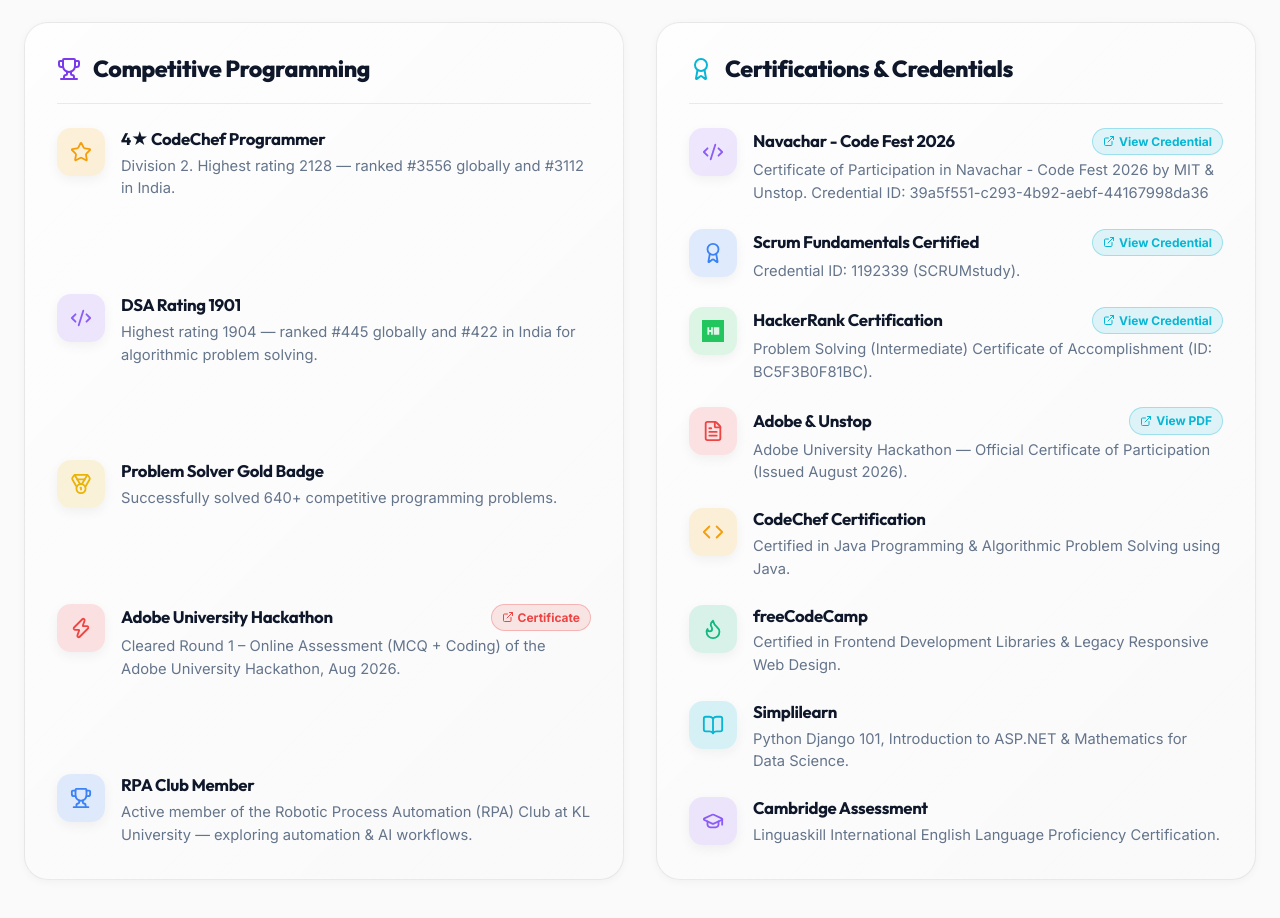
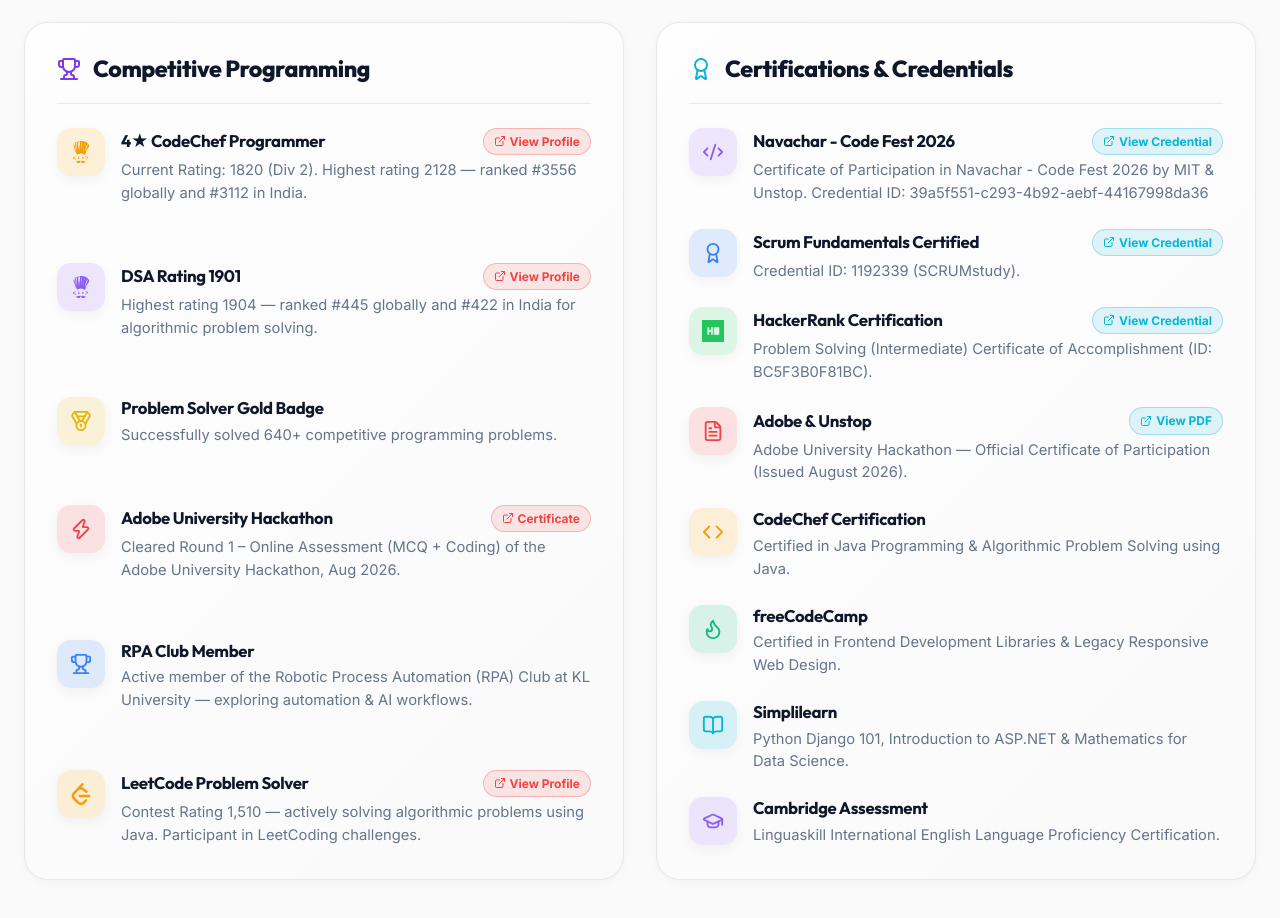
Before and after one commit to satyamkumarkapri/SatyamKapriPortfolio, a React (Vite) app: page / in a window 1280 px wide. Shown: the part 9160-10078 px from the top of the page. Built offline with nearby package versions, Linux system fonts and the light colour scheme.

Commit message:
Add Leetcode and update Codechef achievements

```diff
--- a/src/components/Achievements.tsx
+++ b/src/components/Achievements.tsx
@@ -1,6 +1,6 @@
 import React from 'react';
 import { Trophy, Award, Star, Code2, Medal, Zap, ExternalLink, FileText, Code, Flame, BookOpen, GraduationCap } from 'lucide-react';
-import { SiHackerrank } from 'react-icons/si';
+import { SiHackerrank, SiLeetcode, SiCodechef } from 'react-icons/si';
 import './Achievements.css';
 
 interface ShowcaseItem {
@@ -18,19 +18,23 @@
   const compItems: ShowcaseItem[] = [
     {
       id: 1,
-      icon: Star,
+      icon: SiCodechef,
       title: '4★ CodeChef Programmer',
-      desc: 'Division 2. Highest rating 2128 — ranked #3556 globally and #3112 in India.',
+      desc: 'Current Rating: 1820 (Div 2). Highest rating 2128 — ranked #3556 globally and #3112 in India.',
       badgeBg: 'rgba(245, 158, 11, 0.15)',
-      iconColor: '#F59E0B'
+      iconColor: '#F59E0B',
+      linkUrl: 'https://www.codechef.com/users/kl_2500031975',
+      linkLabel: 'View Profile'
     },
     {
       id: 2,
-      icon: Code2,
+      icon: SiCodechef,
       title: 'DSA Rating 1901',
       desc: 'Highest rating 1904 — ranked #445 globally and #422 in India for algorithmic problem solving.',
       badgeBg: 'rgba(139, 92, 246, 0.15)',
-      iconColor: '#8B5CF6'
+      iconColor: '#8B5CF6',
+      linkUrl: 'https://www.codechef.com/users/kl_2500031975',
+      linkLabel: 'View Profile'
     },
     {
       id: 3,
@@ -57,6 +61,16 @@
       desc: 'Active member of the Robotic Process Automation (RPA) Club at KL University — exploring automation & AI workflows.',
       badgeBg: 'rgba(59, 130, 246, 0.15)',
       iconColor: '#3B82F6'
+    },
+    {
+      id: 6,
+      icon: SiLeetcode,
+      title: 'LeetCode Problem Solver',
+      desc: 'Contest Rating 1,510 — actively solving algorithmic problems using Java. Participant in LeetCoding challenges.',
+      badgeBg: 'rgba(245, 158, 11, 0.15)',
+      iconColor: '#F59E0B',
+      linkUrl: 'https://leetcode.com/u/satyamkapri17/',
+      linkLabel: 'View Profile'
     }
   ];
 
```
